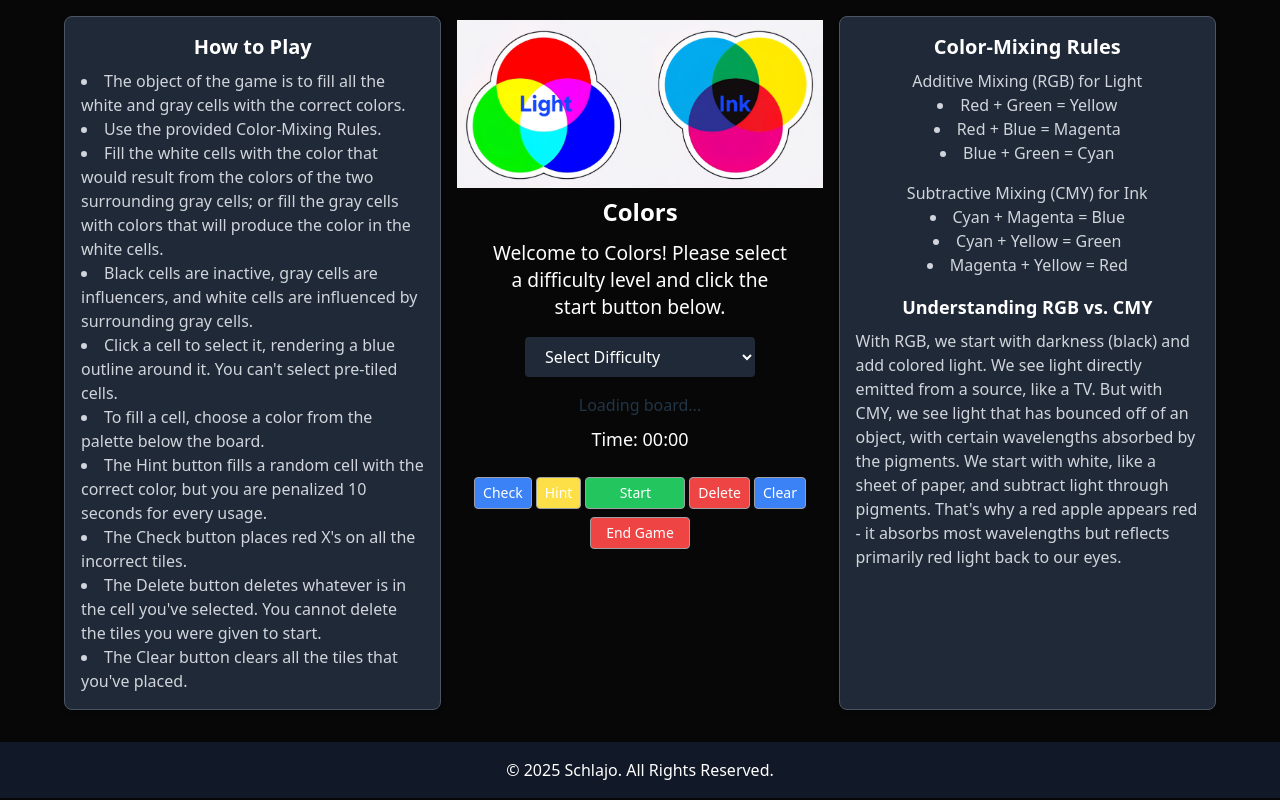
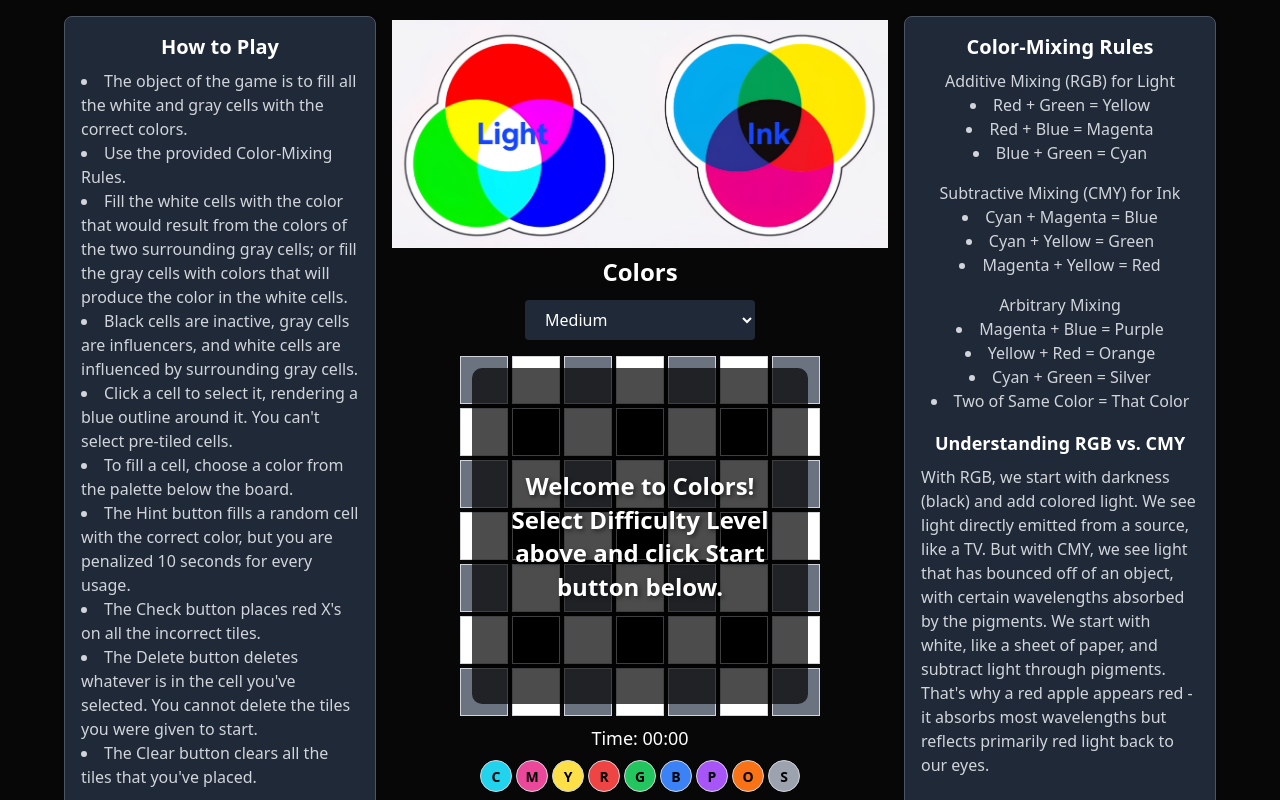
Before and after one commit to schlajo/colors-game, a React (Vite) app: page / in a window 1280 px wide. Shown: the top 800 px of the page. Built offline with nearby package versions, Linux system fonts and the light colour scheme.

Commit message:
Made 2 rows of buttons and put Introduction back to overlaying the game board.  Made the Medium Board the default.

```diff
--- a/src/App.jsx
+++ b/src/App.jsx
@@ -23,8 +23,16 @@ const App = () => {
   const [gameStarted, setGameStarted] = useState(false);
   const [isPaused, setIsPaused] = useState(false);
   const [timerShake, setTimerShake] = useState(false);
-  const [difficulty, setDifficulty] = useState(null);
+  const [difficulty, setDifficulty] = useState("Medium");
+  const [showWelcomeOverlay, setShowWelcomeOverlay] = useState(true);
 
+  // Initialize Medium board on mount
+  useEffect(() => {
+    const initialBoard = createBoard("Medium");
+    setBoard(initialBoard);
+  }, []);
+
+  // Update timer
   useEffect(() => {
     let timer;
     if (startTime && !isGameWon && !isPaused) {
@@ -67,6 +75,7 @@ const App = () => {
       setElapsedTime(0);
       setGameStarted(true);
       setIsPaused(false);
+      setShowWelcomeOverlay(false);
     } else {
       console.log("No solution generated, resetting to empty board");
       const emptyBoard = createBoard(difficulty);
@@ -83,12 +92,10 @@ const App = () => {
   const togglePause = () => {
     if (!gameStarted || isGameWon) return;
     if (isPaused) {
-      // Resume game
       setStartTime(Date.now() - elapsedTime);
       setIsPaused(false);
       console.log("Game resumed, timer restarted from:", formatTime(elapsedTime));
     } else {
-      // Pause game
       setIsPaused(true);
       console.log("Game paused at:", formatTime(elapsedTime));
     }
@@ -114,6 +121,7 @@ const App = () => {
     setShowCongrats(false);
     setGameStarted(false);
     setIsPaused(false);
+    setShowWelcomeOverlay(true);
   };
 
   const checkSolution = () => {
@@ -150,6 +158,7 @@ const App = () => {
       setShowCongrats(true);
       setGameStarted(false);
       setIsPaused(false);
+      setShowWelcomeOverlay(true);
     }, 1000);
   };
 
@@ -300,12 +309,18 @@ const App = () => {
     setDifficulty(newDifficulty);
     setGameStarted(false);
     setIsPaused(false);
-    setBoard(newDifficulty ? createBoard(newDifficulty) : null);
+    setBoard(createBoard(newDifficulty));
     setSolutionBoard([]);
     setShowCongrats(false);
     setStartTime(null);
     setElapsedTime(0);
+    setShowWelcomeOverlay(false);
   };
+
+  // Calculate board container height based on difficulty
+  const boardContainerHeight = difficulty
+    ? `${DIFFICULTY_CONFIG[difficulty].GRID_SIZE * 48}px`
+    : "336px";
 
   return (
     <>
@@ -351,7 +366,7 @@ const App = () => {
         </div>
 
         {/* Center: Game Board and Controls */}
-        <div className="flex flex-col items-center w-full lg:w-2/4">
+        <div className="flex flex-col items-center w-full lg:w-2/4 relative">
           <div className="flex justify-center mb-2 mt-5">
             <img
               src={Venns}
@@ -360,21 +375,14 @@ const App = () => {
             />
           </div>
           <h1 className="text-2xl font-bold mb-3">Colors</h1>
-          {!difficulty && !gameStarted && !showCongrats && (
-            <div className="introduction-text text-white text-lg text-center mb-4">
-              Welcome to Colors! Please select a difficulty level and click the start button below.
-            </div>
-          )}
+
           <div className="mb-4">
             <select
-              value={difficulty || ""}
+              value={difficulty}
               onChange={handleDifficultyChange}
-              className="px-4 py-2 bg-gray-800 text-white rounded"
+              className="px-4 py-2 bg-gray-800 text-white rounded z-20"
               disabled={gameStarted && !showCongrats && !isPaused}
             >
-              <option value="" disabled>
-                Select Difficulty
-              </option>
               <option value="Easy">Easy</option>
               <option value="Medium">Medium</option>
               <option value="Difficult" disabled>
@@ -382,8 +390,8 @@ const App = () => {
               </option>
             </select>
           </div>
-          <div className="relative">
-            {board ? (
+          <div className="relative board-container" style={{ minHeight: boardContainerHeight }}>
+            {board && (
               isPaused ? (
                 <div className="paused-message text-white text-lg text-center">
                   Game Paused
@@ -396,14 +404,19 @@ const App = () => {
                   lightAnimation={lightAnimation}
                 />
               )
-            ) : (
-              <div>Loading board...</div>
             )}
             {showCongrats && (
               <div className="congratulations-message flex flex-col items-center">
                 <div className="whitespace-nowrap font-bold">You Win!</div>
                 <div className="text-xl mt-2">
                   Time: {formatTime(elapsedTime)}
+                </div>
+              </div>
+            )}
+            {showWelcomeOverlay && (
+              <div className="welcome-overlay">
+                <div className="welcome-message">
+                  Welcome to Colors! Select Difficulty Level above and click Start button below.
                 </div>
               </div>
             )}
@@ -422,23 +435,13 @@ const App = () => {
             />
           </div>
           <div className="w-full lg:w-2/4 flex flex-col items-center gap-2 mt-4">
-            <div className="flex flex-nowrap justify-center gap-1 w-full">
-              <button
-                onClick={() => {
-                  console.log("Check button clicked");
-                  checkSolution();
-                }}
-                className="px-2 h-8 bg-blue-500 text-white rounded hover:bg-blue-600 text-sm flex-shrink"
-                disabled={isGameWon || !gameStarted || isPaused}
-              >
-                Check
-              </button>
+            <div className="flex flex-nowrap justify-center gap-2 w-full">
               <button
                 onClick={() => {
                   console.log("Hint button clicked");
                   getHint();
                 }}
-                className="px-2 h-8 bg-yellow-300 text-white rounded hover:bg-yellow-600 text-sm flex-shrink"
+                className="px-2 h-8 bg-yellow-400 text-white rounded hover:bg-yellow-600 text-sm w-[140px]"
                 disabled={isGameWon || !gameStarted || isPaused}
               >
                 Hint
@@ -453,7 +456,7 @@ const App = () => {
                     initializeBoard();
                   }
                 }}
-                className={`px-2 h-8 text-white rounded min-w-[100px] text-sm flex-shrink ${
+                className={`px-2 h-8 text-white rounded text-sm w-[200px] ${
                   gameStarted && !showCongrats
                     ? "bg-blue-500 hover:bg-blue-600"
                     : "bg-green-500 hover:bg-green-600"
@@ -464,39 +467,51 @@ const App = () => {
                   ? isPaused
                     ? "Resume"
                     : "Pause"
-                  : "Start"}
+                  : "Start Game"}
               </button>
               <button
                 onClick={() => {
                   console.log("Delete button clicked");
                   deleteLast();
                 }}
-                className="px-2 h-8 bg-red-500 text-white rounded hover:bg-red-600 text-sm flex-shrink"
+                className="px-2 h-8 bg-red-500 text-white rounded hover:bg-red-600 text-sm w-[140px]"
                 disabled={isGameWon || !gameStarted || isPaused}
               >
                 Delete
+              </button>
+            </div>
+            <div className="flex flex-nowrap justify-center gap-2 w-full">
+              <button
+                onClick={() => {
+                  console.log("Check button clicked");
+                  checkSolution();
+                }}
+                className="px-2 h-8 bg-blue-500 text-white rounded hover:bg-blue-600 text-sm w-[140px]"
+                disabled={isGameWon || !gameStarted || isPaused}
+              >
+                Check
+              </button>
+              <button
+                onClick={() => {
+                  console.log("End Game button clicked");
+                  endGame();
+                }}
+                className="px-2 h-8 bg-red-500 text-white rounded hover:bg-red-600 text-sm w-[200px]"
+                disabled={!gameStarted || showCongrats}
+              >
+                End Game
               </button>
               <button
                 onClick={() => {
                   console.log("Clear button clicked");
                   clearBoard();
                 }}
-                className="px-2 h-8 bg-blue-500 text-white rounded hover:bg-blue-600 text-sm flex-shrink"
+                className="px-2 h-8 bg-blue-500 text-white rounded hover:bg-blue-600 text-sm w-[140px]"
                 disabled={isGameWon || !gameStarted || isPaused}
               >
                 Clear
               </button>
             </div>
-            <button
-              onClick={() => {
-                console.log("End Game button clicked");
-                endGame();
-              }}
-              className="px-2 h-8 bg-red-500 text-white rounded hover:bg-red-600 text-sm w-[100px]"
-              disabled={!gameStarted || showCongrats}
-            >
-              End Game
-            </button>
           </div>
         </div>
 
--- a/src/index.css
+++ b/src/index.css
@@ -201,5 +201,58 @@ body,
   font-weight: 500;
   max-width: 300px;
   line-height: 1.4;
-  min-height: 48px; /* Match cell height for alignment */
+  text-align: center;
+  margin-top: 20px;
 }
+
+/* Board container styling */
+.board-container {
+  display: flex;
+  justify-content: center;
+  align-items: flex-start;
+  position: relative;
+}
+
+/* Welcome overlay styling */
+.welcome-overlay {
+  position: absolute;
+  top: 0;
+  left: 0;
+  right: 0;
+  bottom: 0;
+  display: flex;
+  justify-content: center;
+  align-items: center;
+  z-index: 10;
+  pointer-events: none;
+}
+
+.welcome-message {
+  position: absolute;
+  top: 50%;
+  left: 50%;
+  transform: translate(-50%, -50%);
+  background: rgba(0, 0, 0, 0.7);
+  color: #ffffff;
+  text-shadow: 2px 2px 4px rgba(0, 0, 0, 0.5);
+  padding: 2rem;
+  border-radius: 10px;
+  text-align: center;
+  width: 336px;
+  height: 336px;
+  font-size: 1.5rem;
+  font-weight: 600;
+  line-height: 1.4;
+  display: flex;
+  justify-content: center;
+  align-items: center;
+}
+
+@media (max-width: 640px) {
+  .welcome-message {
+    font-size: 1.2rem;
+    padding: 1.5rem;
+    width: 280px;
+    height: 280px;
+  }
+}
```
